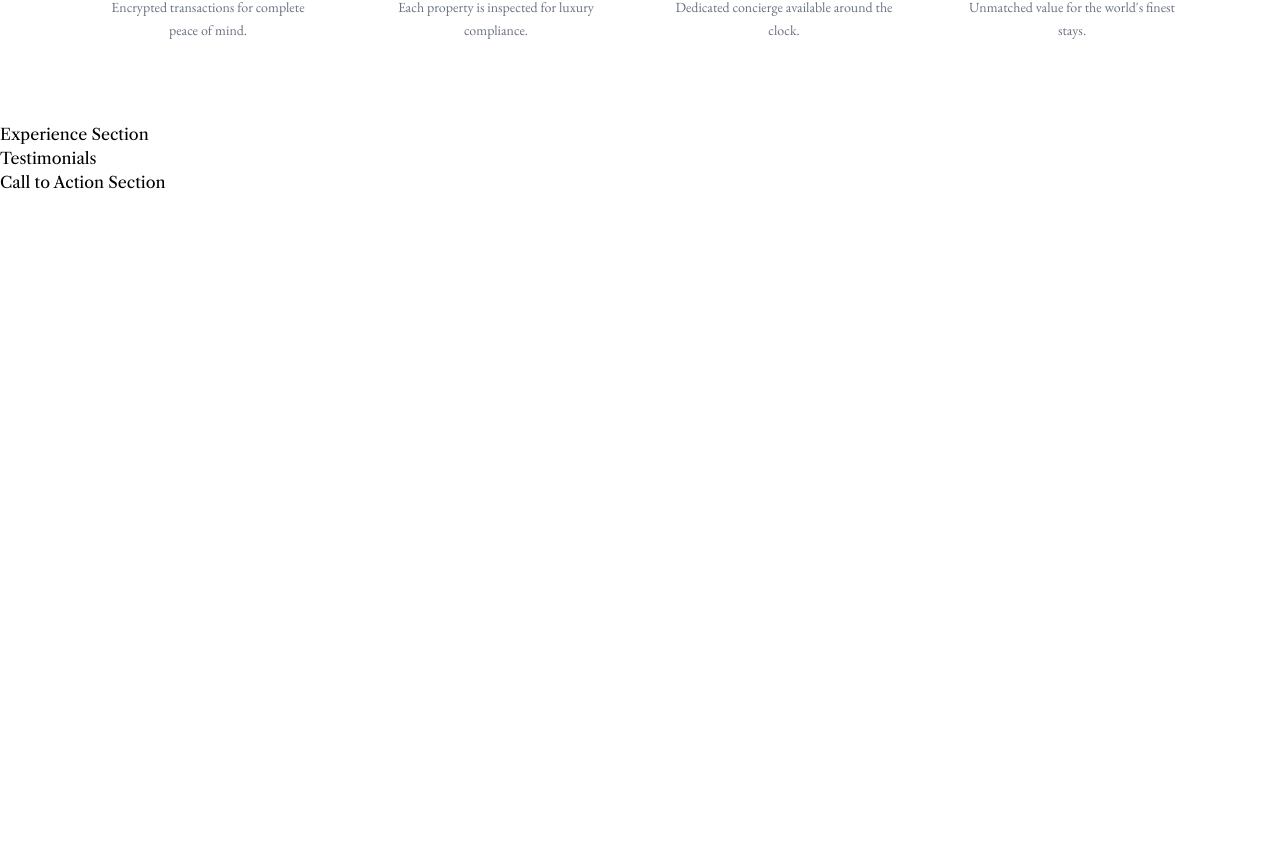
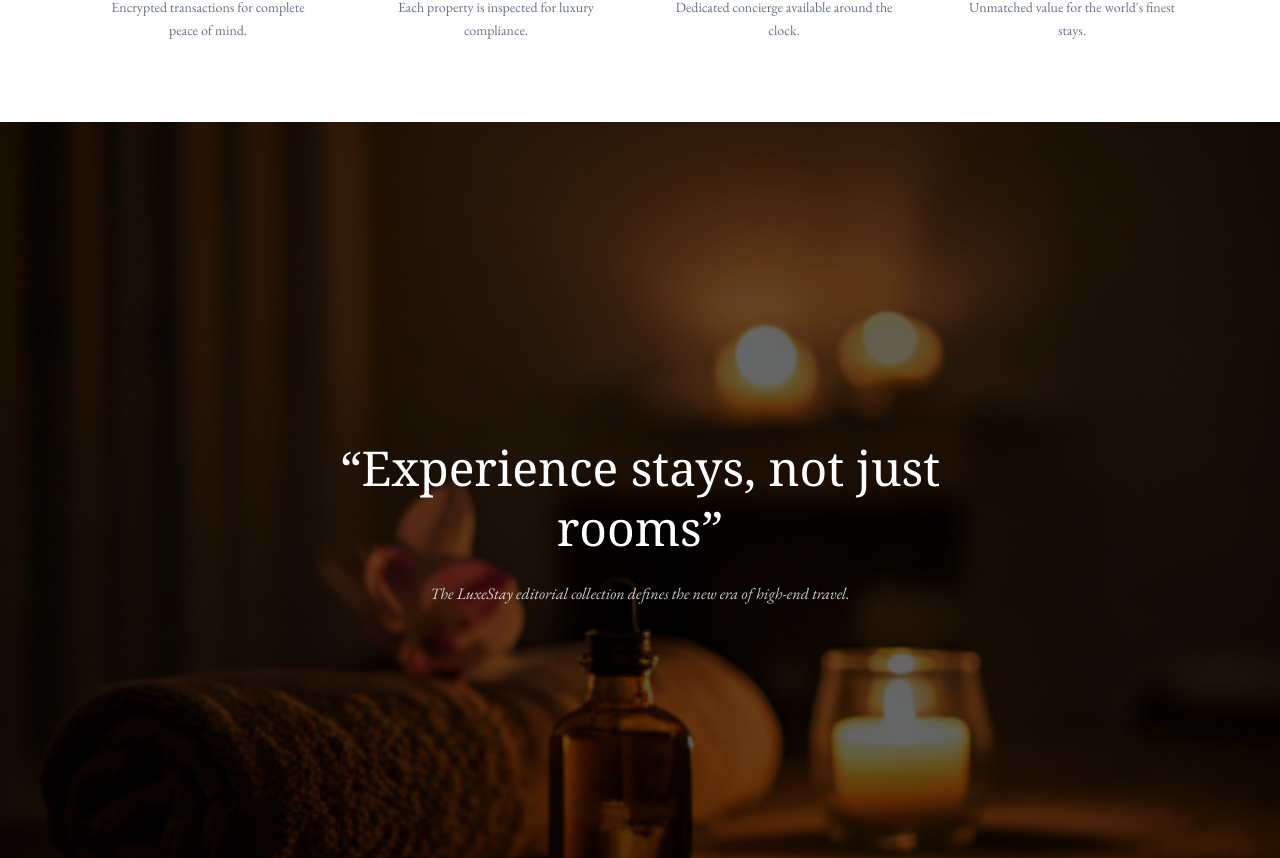
Before and after one commit to MrAhmed0702/Hotel-Management-System, a React (Vite) app in the folder Frontend/: page / in a window 1280 px wide. Shown: the part 2658-3516 px from the top of the page. Before the commit the page ends 2852 px from the top, so only its background shows below. Built offline with nearby package versions, Linux system fonts and the light colour scheme; no server answers.

Commit message:
ExperienceSection is completed

```diff
--- a/Frontend/src/features/hotels/components/ExperienceSection.jsx
+++ b/Frontend/src/features/hotels/components/ExperienceSection.jsx
@@ -1,11 +1,34 @@
-import React from 'react'
+import React from "react";
+import experienceImg from "../../../assets/HomePage/ExperienceImg.png"
 
 const ExperienceSection = () => {
   return (
-    <div>
-      <h1>Experience Section</h1>
-    </div>
-  )
-}
+    <section
+      className="relative h-[100vh] flex items-center justify-center text-center"
+      style={{
+        backgroundImage: `url(${experienceImg})`,
+        backgroundSize: "cover",
+        backgroundPosition: "center",
+      }}
+    >
+      {/* 🔥 DARK OVERLAY */}
+      <div className="absolute inset-0 bg-black/60" />
 
-export default ExperienceSection
+      {/* CONTENT */}
+      <div className="relative z-10 max-w-3xl px-6 text-white">
+
+        {/* QUOTE */}
+        <h2 className="text-3xl md:text-5xl font-serif leading-tight mb-6">
+          “Experience stays, not just rooms”
+        </h2>
+
+        {/* SUBTEXT */}
+        <p className="text-sm md:text-base opacity-80 italic">
+          The LuxeStay editorial collection defines the new era of high-end travel.
+        </p>
+      </div>
+    </section>
+  );
+};
+
+export default ExperienceSection;
```
Also changed, not shown: Frontend/src/assets/HomePage/ExperienceImg.png (added).
